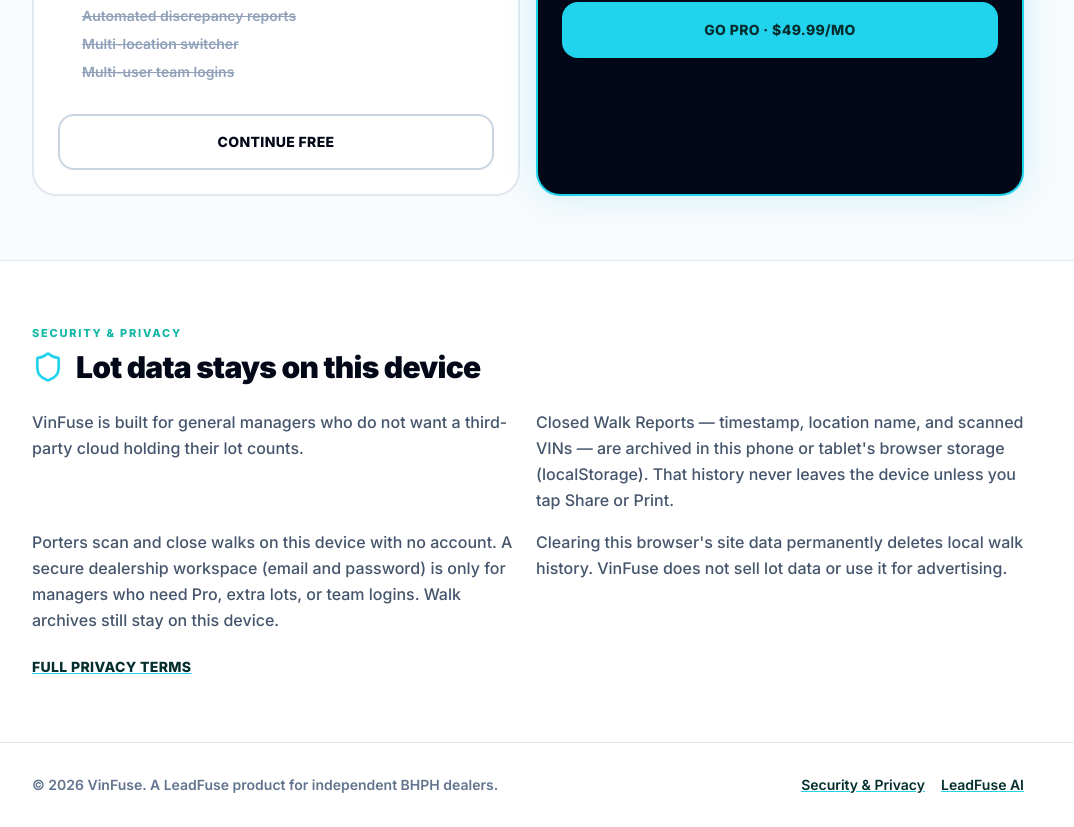
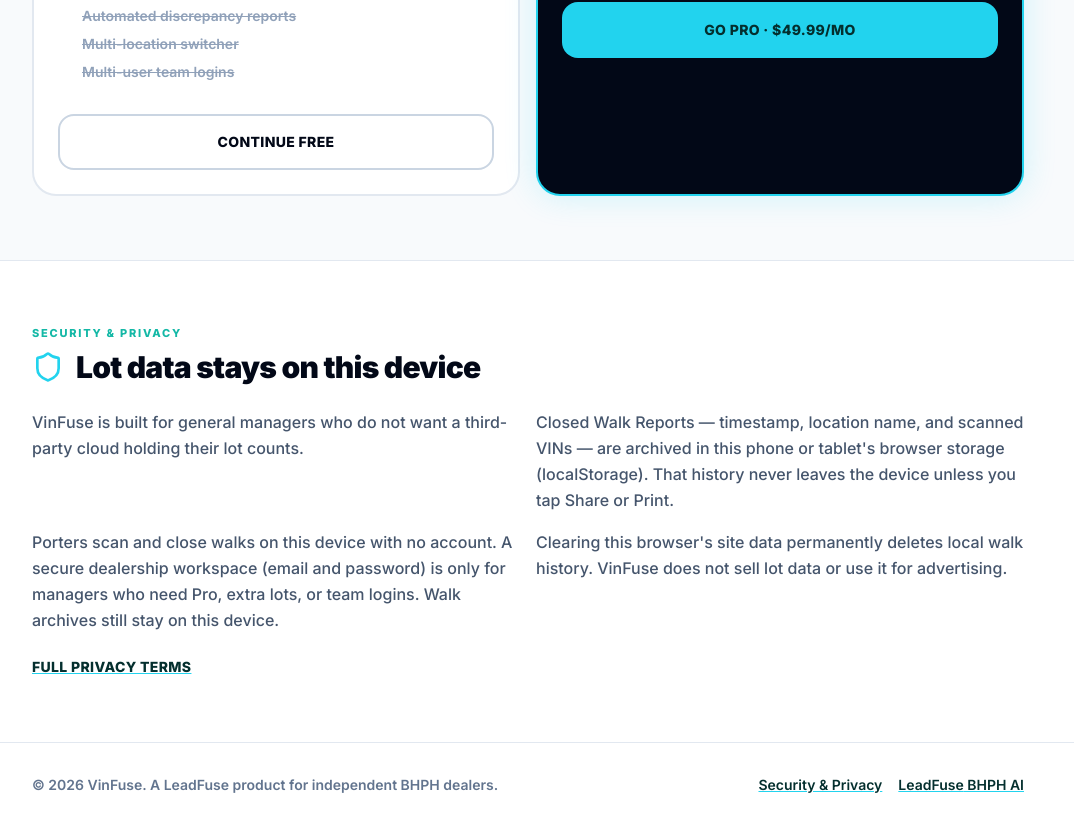
Before and after one commit to cramos108/vinfuse, a Next.js app: page / in a window 1280 px wide. Shown: the part 2220-3047 px from the top of the page, without its empty margins (112-1186 px from the left). Built offline with nearby package versions, Linux system fonts and the light colour scheme; no server answers.

Commit message:
Update footer link text to LeadFuse BHPH AI

```diff
--- a/src/app/page.tsx
+++ b/src/app/page.tsx
@@ -194,7 +194,7 @@ export default function LandingPage() {
               Security & Privacy
             </Link>
             <a href={ECOSYSTEM_URL} className="text-cyan-ink underline decoration-cyan">
-              {ECOSYSTEM} AI
+              {ECOSYSTEM} BHPH AI
             </a>
           </div>
         </div>
```
